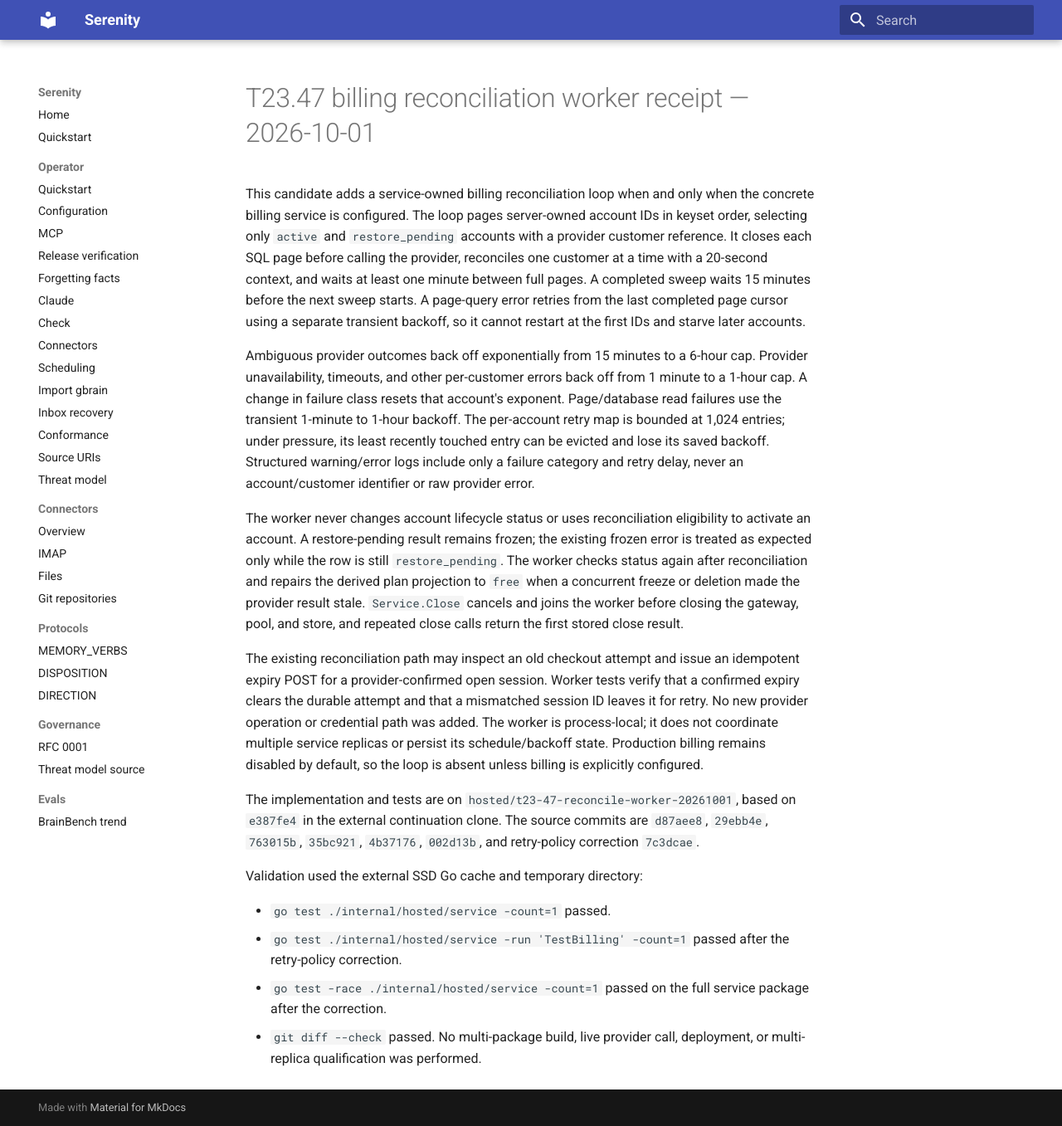
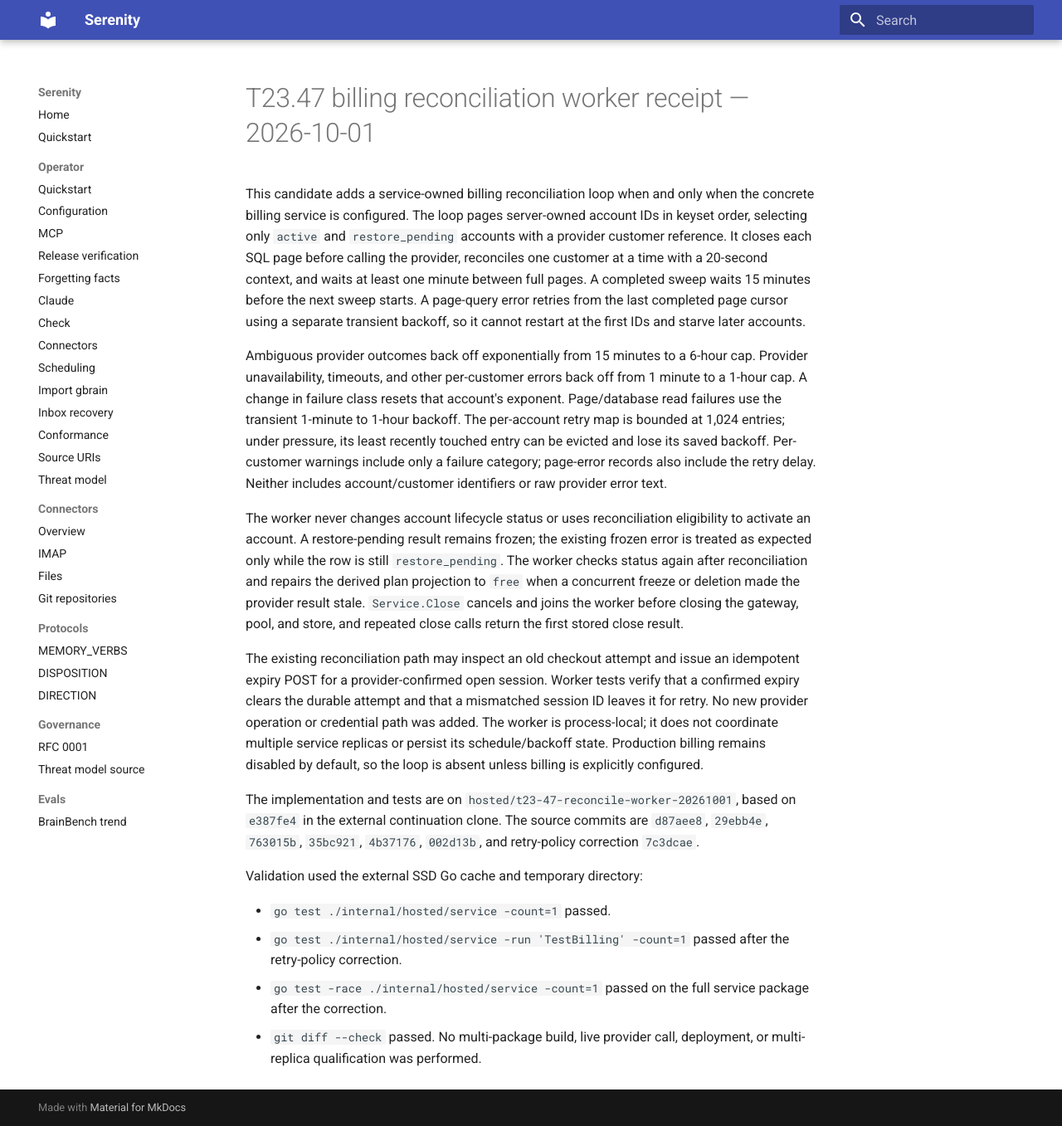
Before and after one commit to sirerun/serenity, an MkDocs documentation site: the page built from docs/plans/t23-47-reconcile-worker-2026-10-01.md, in a window 1280 px wide and 1357 px high. Shown: the whole window at 83% size. Built offline with MkDocs 1.6.1 and Material for MkDocs 9.7.7, drawn with Linux system fonts in a browser that asks for light colours.

Commit message:
docs: clarify sanitized reconciliation logging evidence

```diff
--- a/docs/plans/t23-47-reconcile-worker-2026-10-01.md
+++ b/docs/plans/t23-47-reconcile-worker-2026-10-01.md
@@ -16,8 +16,9 @@ back off from 1 minute to a 1-hour cap. A change in failure class resets that
 account's exponent. Page/database read failures use the transient 1-minute to
 1-hour backoff. The per-account retry map is bounded at 1,024 entries; under
 pressure, its least recently touched entry can be evicted and lose its saved
-backoff. Structured warning/error logs include only a failure category and
-retry delay, never an account/customer identifier or raw provider error.
+backoff. Per-customer warnings include only a failure category; page-error records
+also include the retry delay. Neither includes account/customer identifiers
+or raw provider error text.
 
 The worker never changes account lifecycle status or uses reconciliation
 eligibility to activate an account. A restore-pending result remains frozen;
```
